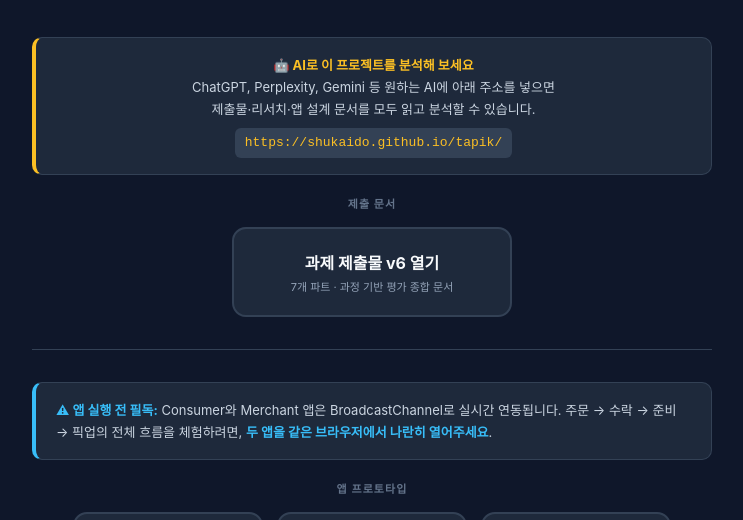
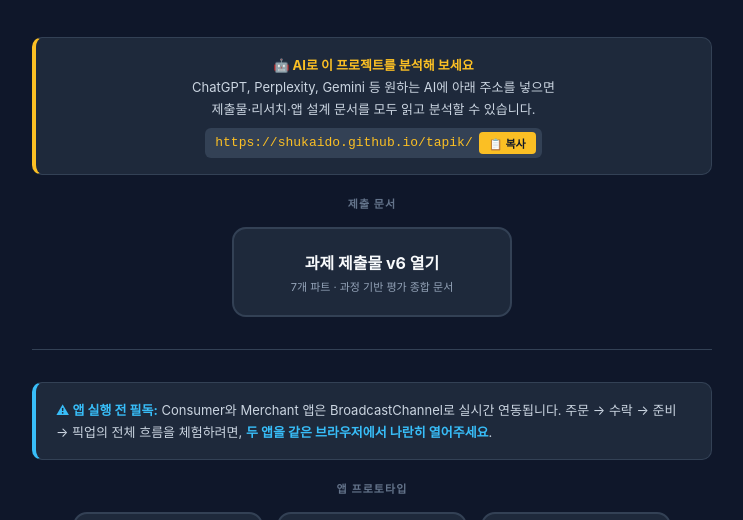
Before and after one commit to shukaido/tapik, a plain HTML site: page home_ko.html in a window 1280 px wide. Shown: the part 201-721 px from the top of the page, without its empty margins (268-1011 px from the left). Drawn offline with Linux system fonts and the light colour scheme.

Commit message:
Add files via upload

```diff
--- a/home_ko.html
+++ b/home_ko.html
@@ -97,7 +97,10 @@
   <div class="setup-hint" style="border-left-color: #fbbf24; text-align: center;">
     <strong style="color: #fbbf24;">🤖 AI로 이 프로젝트를 분석해 보세요</strong><br>
     ChatGPT, Perplexity, Gemini 등 원하는 AI에 아래 주소를 넣으면<br>제출물·리서치·앱 설계 문서를 모두 읽고 분석할 수 있습니다.<br>
-    <code style="background:#334155; padding:4px 10px; border-radius:6px; font-size:13px; color:#fbbf24; margin-top:8px; display:inline-block;">https://shukaido.github.io/tapik/</code>
+    <span style="display:inline-flex; align-items:center; gap:6px; margin-top:8px; background:#334155; border-radius:6px; padding:4px 6px 4px 10px;">
+      <code id="ai-url-ko" style="font-size:13px; color:#fbbf24;">https://shukaido.github.io/tapik/</code>
+      <button onclick="navigator.clipboard.writeText('https://shukaido.github.io/tapik/');this.textContent='✓ 복사됨';setTimeout(()=>this.textContent='📋 복사',1500)" style="background:#fbbf24; color:#0f172a; border:none; border-radius:4px; padding:3px 10px; font-size:11px; font-weight:700; cursor:pointer; white-space:nowrap;">📋 복사</button>
+    </span>
   </div>
 
   <div class="section-label">제출 문서</div>
```
Also changed, not shown: home_en.html (+4 -1 lines).
